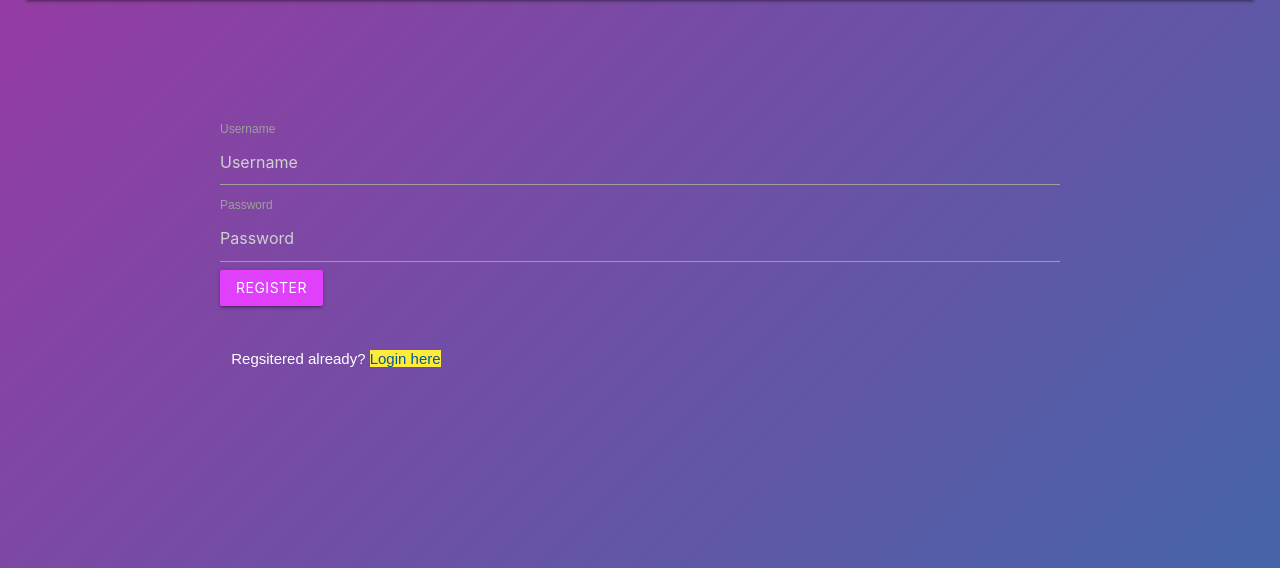
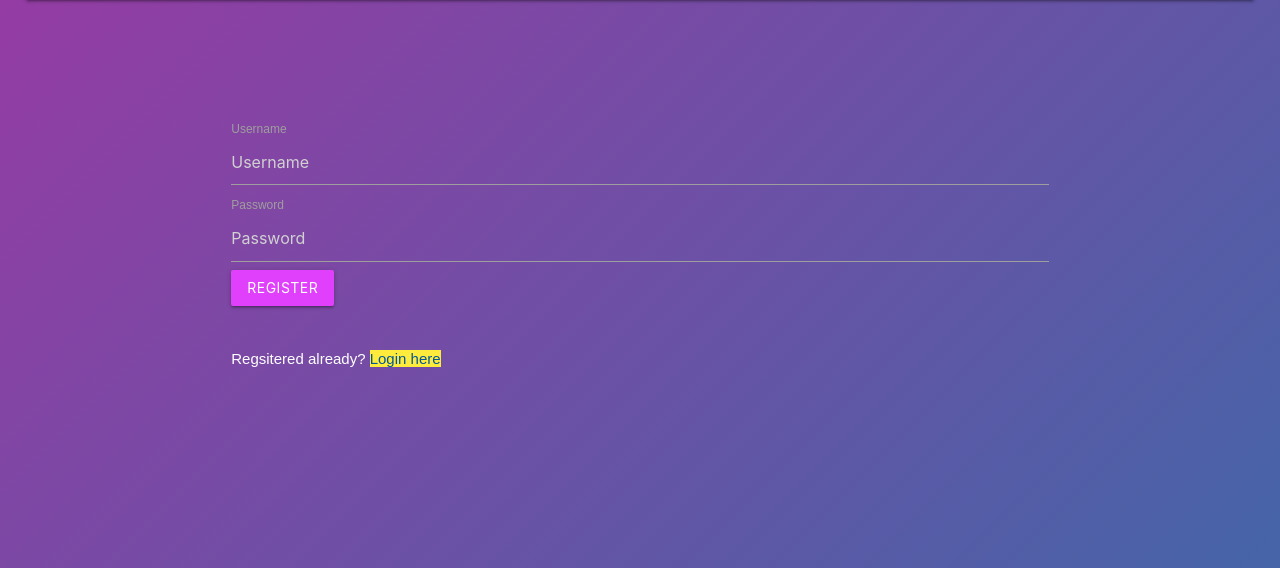
Before and after one commit to Mismiles/clinical-search-tool, a Flask app: page /register in a window 1280 px wide. Shown: the part 128-696 px from the top of the page. Run offline with Flask 2, Linux system fonts and the light colour scheme; some libraries are stand-ins or nearby versions.

Commit message:
updated forms to consistent formating

```diff
--- a/templates/addresource.html
+++ b/templates/addresource.html
@@ -8,8 +8,7 @@
         <div class="row">
             <div class="input-field col s12">
                 <i class="material-icons prefix">Poll</i> <select id="resource" name="resource_category">
-                    <option disabled selected value="">
-                        Choose your option
+                    <option disabled selected value="">Choose your option
                     </option>
                     {% for cat in categories %}
                     <option value="{{cat.resource_category}}">
--- a/templates/login.html
+++ b/templates/login.html
@@ -3,7 +3,7 @@
 {% block content %}
   <div class="container">
     <div class="row">
-        <div class="col-md-4 col-md-offset-4">
+        <div class="col s12">
             <form method="POST" action="{{ url_for('login') }}">
                 <div class="form-group">
                     <label for="exampleInputEmail1">Username</label>
@@ -23,7 +23,7 @@
 <div class="row">
     <div class="col s12">
         <p class="centre-align">
-            Don't have an account? <a href="{{ url_for('register') }}" class="light-blue-text text-darken-4 yellow">Register here</a>
+        Don't have an account? <a href="{{ url_for('register') }}" class="light-blue-text text-darken-4 yellow">Register here</a>
         </p>
     </div>
 </div>
--- a/templates/register.html
+++ b/templates/register.html
@@ -3,7 +3,7 @@
 {% block content %}
   <div class="container">
     <div class="row">
-        <div class="col-md-4 col-md-offset-4">
+        <div class="col s12">
             <form method="POST" action="{{ url_for('register') }}">
                 <div class="form-group">
                     <label for="exampleInputEmail1">Username</label>
@@ -23,7 +23,7 @@
 <div class="row">
     <div class="col s12">
         <p class="centre-align">
-            Regsitered already? <a href="{{ url_for('login') }}" class="light-blue-text text-darken-4 yellow">Login here</a>
+        Regsitered already? <a href="{{ url_for('login') }}" class="light-blue-text text-darken-4 yellow">Login here</a>
         </p>
     </div>
 </div>
```
